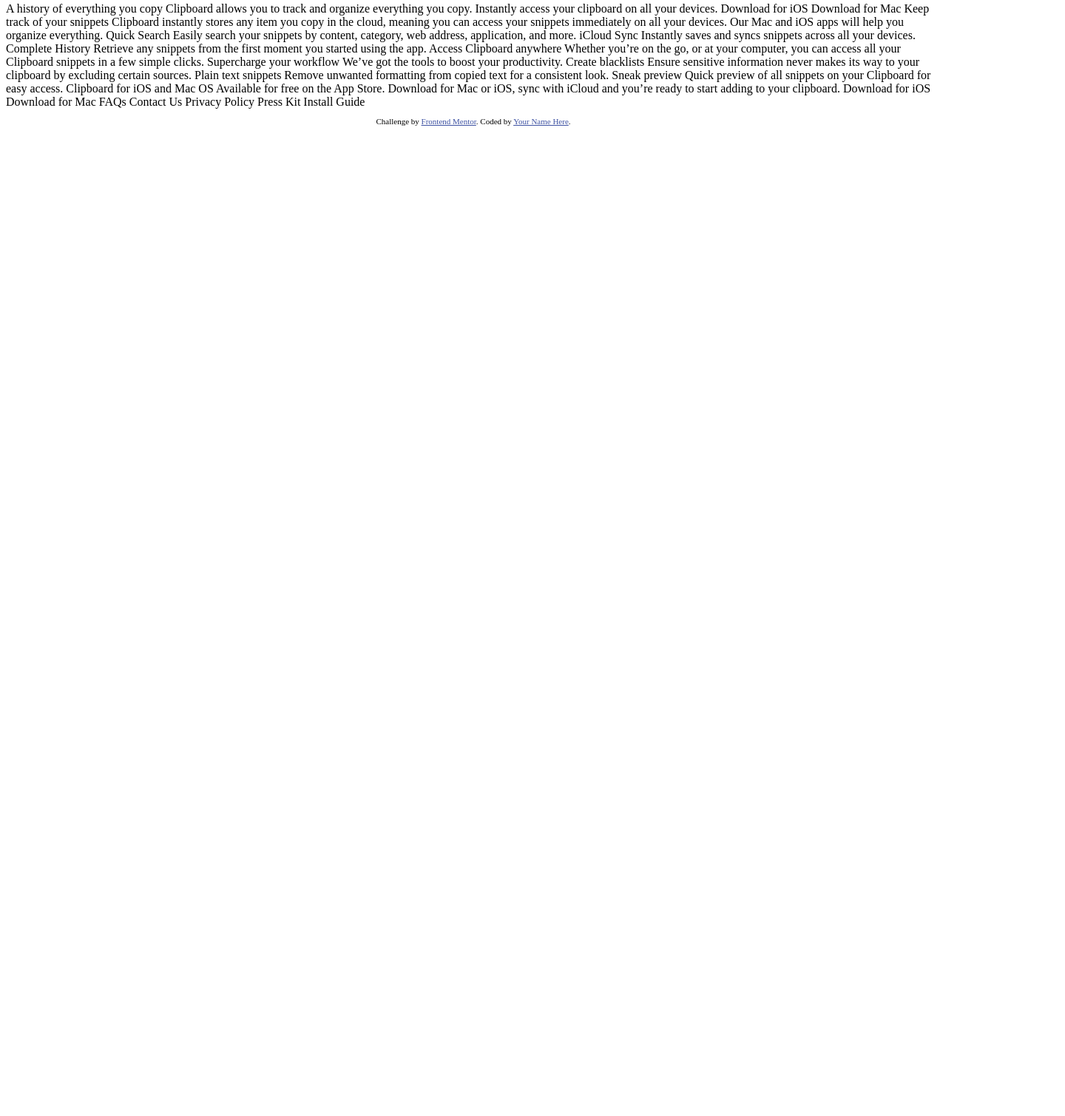
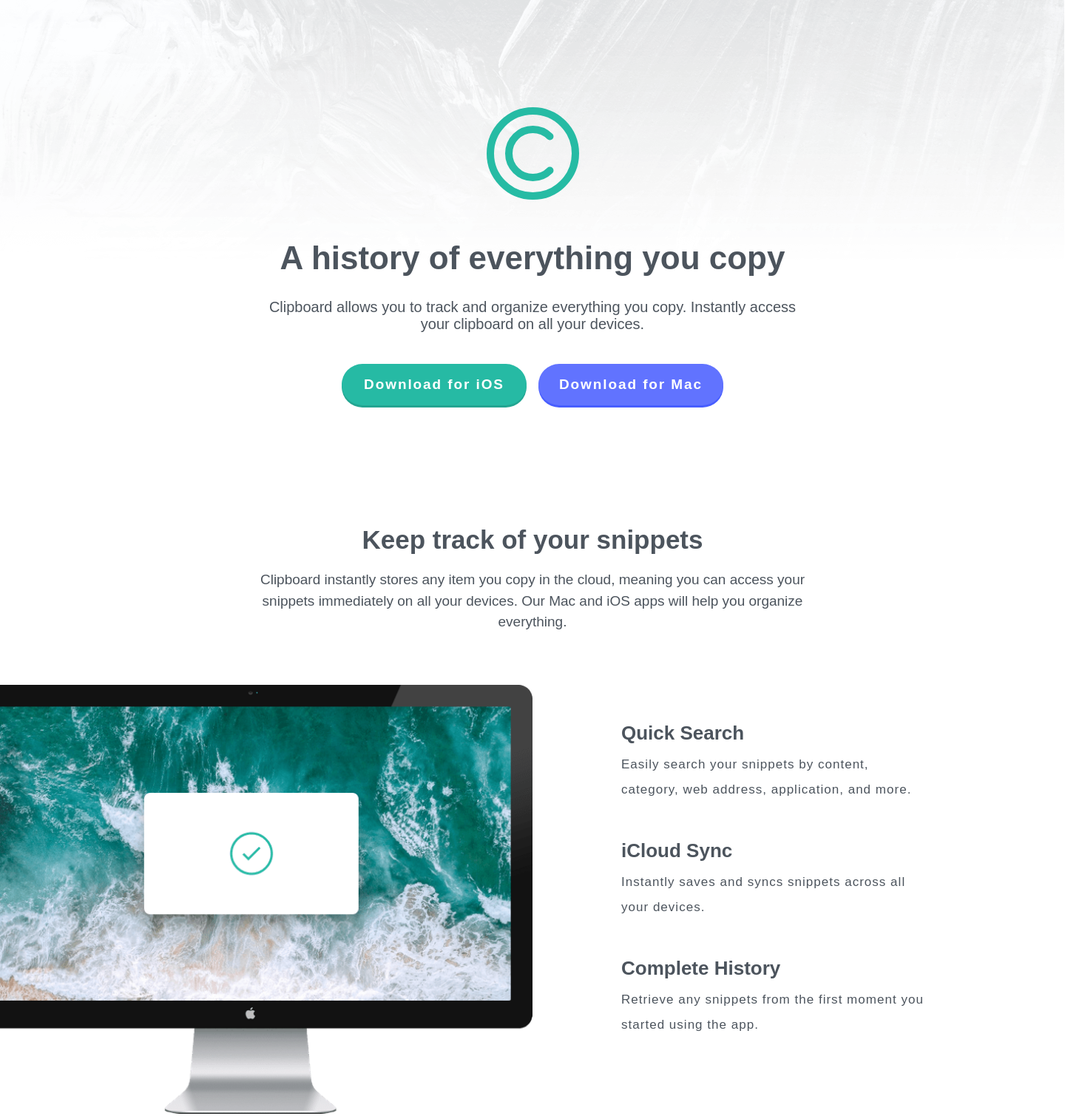
Before and after one commit to xemi83/clipboard-landing-page-master, a plain HTML site: page index.html in a window 1280 px wide. Shown: the part 5-1514 px from the top of the page at 74% size, 1440 px wide, since content can reach past the window. Before the commit the page ends 800 px from the top, so only its background shows below. Drawn offline with Linux system fonts and the light colour scheme; a web font is replaced by a local one.

Commit message:
Almost done

```diff
--- a/index.html
+++ b/index.html
@@ -5,83 +5,144 @@
   <meta name="viewport" content="width=device-width, initial-scale=1.0"> <!-- displays site properly based on user's device -->
 
   <link rel="icon" type="image/png" sizes="32x32" href="./images/favicon-32x32.png">
+  <link rel="stylesheet" href="style.css" class="css">
+  <link rel="preconnect" href="https://fonts.gstatic.com">
+  <link href="https://fonts.googleapis.com/css2?family=Bai+Jamjuree:wght@400;600&display=swap" rel="stylesheet">
 
   <title>Frontend Mentor | Clipboard landing page</title>
 
-  <!-- Feel free to remove these styles or customise in your own stylesheet 👍 -->
-  <style>
-    .attribution { font-size: 11px; text-align: center; }
-    .attribution a { color: hsl(228, 45%, 44%); }
-  </style>
+
 </head>
 <body>
+  <div class="wrapper">
 
+    <div class="logo">
+      <img src="images/logo.svg" alt="">
+    </div>
+
+    <h2 class="t1">
       A history of everything you copy
+    </h2>
 
-  Clipboard allows you to track and organize everything you
+    <p class="t2">Clipboard allows you to track and organize everything you
       copy. Instantly access your clipboard on all your devices.
+    </p>
 
-  Download for iOS
-  Download for Mac
+    <div class="buttons">
+      <a href="#" class="button button_green">Download for iOS</a>
+      <a href="#" class="button button_blue">Download for Mac</a>
+    </div>
 
-  Keep track of your snippets
+    <h3>Keep track of your snippets</h3>
 
-  Clipboard instantly stores any item you copy in the cloud,
+    <p class="t4">Clipboard instantly stores any item you copy in the cloud,
       meaning you can access your snippets immediately on all your
       devices. Our Mac and iOS apps will help you organize everything.
+    </p>
 
-  Quick Search
+    <div class="r1">
+      <div class="computer"></div>
+      <div class="c1">
 
-  Easily search your snippets by content, category, web address, application, and more.
+        <h4>Quick Search</h4>
+        <p class="t5">Easily search your snippets by content, category, web address, application, and more.</p>
 
-  iCloud Sync
 
-  Instantly saves and syncs snippets across all your devices.
+        <h4>iCloud Sync</h4>
+        <p class="t5">Instantly saves and syncs snippets across all your devices.</p>
 
-  Complete History
+        <h4>Complete History</h4>
+        <p class="t5">Retrieve any snippets from the first moment you started using the app.</p>
 
-  Retrieve any snippets from the first moment you started using the app.
+      </div>
+    </div>
 
-  Access Clipboard anywhere
+    <h3>Access Clipboard anywhere</h3>
 
-  Whether you’re on the go, or at your computer, you can access all your Clipboard
+    <p class="t4">Whether you’re on the go, or at your computer, you can access all your Clipboard
       snippets in a few simple clicks.
+    </p>
 
-  Supercharge your workflow
+    <img class="devices-img" src="images/image-devices.png" alt="devices" class="device">
 
-  We’ve got the tools to boost your productivity.
+    <h3>Supercharge your workflow</h3>
 
-  Create blacklists
+    <p class="t4">We’ve got the tools to boost your productivity.
+    </p>
 
-  Ensure sensitive information never makes its way to your clipboard by excluding certain sources.
+    <div class="r2">
+      <div class="r2c">
+        <div class="img1">
+          <img src="images/icon-blacklist.svg" alt="icon blacklist">
+        </div>
 
-  Plain text snippets
+        <h4>Create blacklists</h4>
+        <p class="t6">Ensure sensitive information never makes its way to your clipboard by excluding certain sources.</p>
+      </div>
 
-  Remove unwanted formatting from copied text for a consistent look.
+      <div class="r2c">
+        <div class="img1">
+          <img src="images/icon-text.svg" alt="icon text">
+        </div>
+        <h4>Plain text snippets</h4>
+        <p class="t6">Remove unwanted formatting from copied text for a consistent look.</p>
+      </div>
 
-  Sneak preview
+      <div class="r2c">
+        <div class="img1">
+          <img src="images/icon-preview.svg" alt="icon icon-preview">
+        </div>
 
-  Quick preview of all snippets on your Clipboard for easy access.
+        <h4>Sneak preview</h4>
+        <p class="t6">Quick preview of all snippets on your Clipboard for easy access.</p>
+      </div>
+    </div>
 
-  Clipboard for iOS and Mac OS
+    <div class="r3">
+      <div><img src="images/logo-google.png" alt="Logo Google"></div>
+      <div><img src="images/logo-ibm.png" alt="Logo IBM"></div>
+      <div><img src="images/logo-microsoft.png" alt="Logo Microsoft"></div>
+      <div><img src="images/logo-hp.png" alt="Logo HP"></div>
+      <div><img src="images/logo-vector-graphics.png" alt="logo Vector logo-vector-graphics"></div>
+    </div>
 
-  Available for free on the App Store. Download for Mac or iOS, sync with iCloud
+    <h3>Clipboard for iOS and Mac OS</h3>
+
+    <p class="t4">Available for free on the App Store. Download for Mac or iOS, sync with iCloud
       and you’re ready to start adding to your clipboard.
+    </p>
 
-  Download for iOS
-  Download for Mac
-
-  FAQs
-  Contact Us
-  Privacy Policy
-  Press Kit
-  Install Guide
+    <div class="buttons">
+      <a href="#" class="button button_green">Download for iOS</a>
+      <a href="#" class="button button_blue">Download for Mac</a>
+    </div>
 
     <footer>
-    <p class="attribution">
-      Challenge by <a href="https://www.frontendmentor.io?ref=challenge" target="_blank">Frontend Mentor</a>.
-      Coded by <a href="#">Your Name Here</a>.
-    </p>
+      <div class="ft-logo">
+        <img class="ft-logo-img" src="images/logo.svg" alt="">
+      </div>
+
+      <div class="ft-ft">
+
+          <div class="ft-ft-menu">FAQs</div>
+          <div class="ft-ft-menu">Contact Us</div>
+          <div class="ft-ft-menu">Privacy Policy</div>
+          <div class="ft-ft-menu">Press kit</div>
+          <div class="ft-ft-menu">Install Guide</div>
+
+      </div>
+      <div class="ft-icons">
+        <img class="ft-icon-img" src="images/icon-facebook.svg" alt="icon facebook">
+        <img class="ft-icon-img" src="images/icon-twitter.svg" alt="icon twitter">
+        <img class="ft-icon-img" src="images/icon-instagram.svg" alt="icon icon-instagram">
+      </div>
     </footer>
+
+
+
+
+  </div>
+
+
 </body>
 </html>
--- /dev/null
+++ b/style.css
@@ -0,0 +1,255 @@
+:root{
+
+    --StrongCyan: hsl(171, 66%, 44%);
+    --LightBlue: hsl(233, 100%, 69%);
+
+    --DarkGrayishBlue: hsl(210, 10%, 33%);
+    --GrayishBlue: hsl(201, 11%, 66%);
+
+
+
+}
+
+html{
+    box-sizing: border-box;
+}
+
+*, *::before, *::after{
+    box-sizing: inherit;
+    padding: 0;
+    margin: 0;
+    -webkit-font-smoothing: antialiased;
+    -moz-osx-font-smoothing: grayscale;
+}
+
+body{
+    background-color: lightgray;
+    font-family: 'Bai Jamjuree', sans-serif;
+    color: var(--DarkGrayishBlue);
+}
+
+.wrapper{
+    width: 1440px;
+    background-image: url(images/bg-header-desktop.png);
+    background-color: white;
+    background-repeat: no-repeat;
+    display: flex;
+    flex-direction: column;
+    align-items: center;
+    margin-left: auto;
+    margin-right: auto;
+}
+
+.logo{
+    margin-top: 150px;
+}
+
+h2{
+    font-size: 44px;
+    font-weight: 600;
+    margin-bottom: 30px;
+}
+
+.t1{
+    margin-top: 50px;
+}
+
+p{
+    font-size: 20px;
+    font-weight: 400;
+}
+
+.t2{
+    text-align: center;
+    margin: 0 350px 0;
+}
+
+.buttons{
+    height: 100px;
+    display: flex;
+    flex-direction: row;
+    justify-content: center;
+    align-items: center;
+    margin-top: 20px;
+    margin-bottom: 140px;
+}
+
+.button{
+    background-color: blue;
+
+    display: flex;
+    flex-direction: column;
+    justify-content: center;
+    align-items: center;
+
+    text-decoration: none;
+    font-size: 19px;
+    margin: 8px;
+    letter-spacing: 0.1em;
+
+    cursor:pointer;
+    width: 250px;
+    height: 56px;
+    border-radius: 28px;
+    color:white;
+    font-weight: 600;
+}
+
+.button_green{
+    background-color: var(--StrongCyan);
+    box-shadow: 0px 3px 0px 0px hsl(171, 66%, 39%);
+}
+
+.button_blue{
+    background-color: var(--LightBlue);
+    box-shadow: 0px 3px 0px 0px hsl(233, 100%, 64%);
+}
+
+h3{
+    font-size: 35px;
+    font-weight: 600;
+    margin-bottom: 20px;
+}
+
+.t4{
+    font-size: 19px;
+    text-align: center;
+    margin: 0 340px 0;
+    line-height: 1.5;
+}
+
+.r1{
+    margin-top: 70px;
+
+    margin-bottom: 140px;
+    width: 100%;
+    height: 580px;
+    display: flex;
+    flex-direction: row;
+    justify-content: space-between;
+}
+
+.computer{
+    background-image: url(images/image-computer.png);
+    background-repeat: no-repeat;
+    background-size:cover;
+    background-position: top right;
+    width: 50%;
+    height: 100%;
+
+}
+
+.c1{
+    width: 50%;
+    height: 100%;
+    padding: 50px 190px 50px 120px;
+}
+
+h4{
+    font-size: 26px;
+    font-weight: 600;
+}
+
+.t5{
+    font-size: 17px;
+    letter-spacing: 0.06em;
+    line-height: 2;
+    margin-top: 10px;
+    margin-bottom: 50px;
+}
+
+.devices-img{
+    margin-top: 130px;
+    margin-bottom: 80px;
+}
+
+.r2{
+    width: 100%;
+    margin-top: 60px;
+    display: flex;
+    flex-direction: row;
+    justify-content: center;
+}
+
+.r2c{
+    width: 29%;
+    height: 100%;
+    padding: 10px;
+    display: flex;
+    flex-direction: column;
+    align-items: center;
+}
+
+.img1{
+    height: 80px;
+}
+
+.t6{
+    margin-top: 15px;
+    text-align: center;
+    line-height: 2;
+}
+
+.r3{
+    width: 93%;
+    margin-top: 120px;
+    margin-bottom: 120px;
+    margin: 120px 4% 120px;
+    display: flex;
+    flex-direction: row;
+    justify-content: space-around;
+    align-items: center;
+}
+
+footer{
+    background-color: rgb(245, 246, 248);
+    width: 100%;
+    height: 150px;
+    display: flex;
+}
+
+.ft-logo{
+    width: 26%;
+    display: flex;
+    flex-direction: row;
+    justify-content: center;
+    align-items: center;
+}
+
+.ft-logo-img{
+    height: 50%;
+}
+
+
+
+.ft-icons{
+    width: 33%;
+    display: flex;
+    flex-direction: row;
+    justify-content: center;
+    align-items: center;
+    margin-left: auto;
+}
+
+.ft-icon-img{
+    margin: 10px;
+}
+
+
+
+.ft-ft{
+    display: flex;
+    flex-direction: column;
+    flex-wrap: wrap;
+    justify-content: flex-start;
+    align-items: flex-start;
+    flex-grow: 1;
+    padding: 30px 0 5px;
+}
+
+
+.ft-ft-menu{
+    width: 160px;
+    height: 55px;
+    font-size: 24px;
+}
```
Lines whose indentation alone changed are shown as unchanged.
